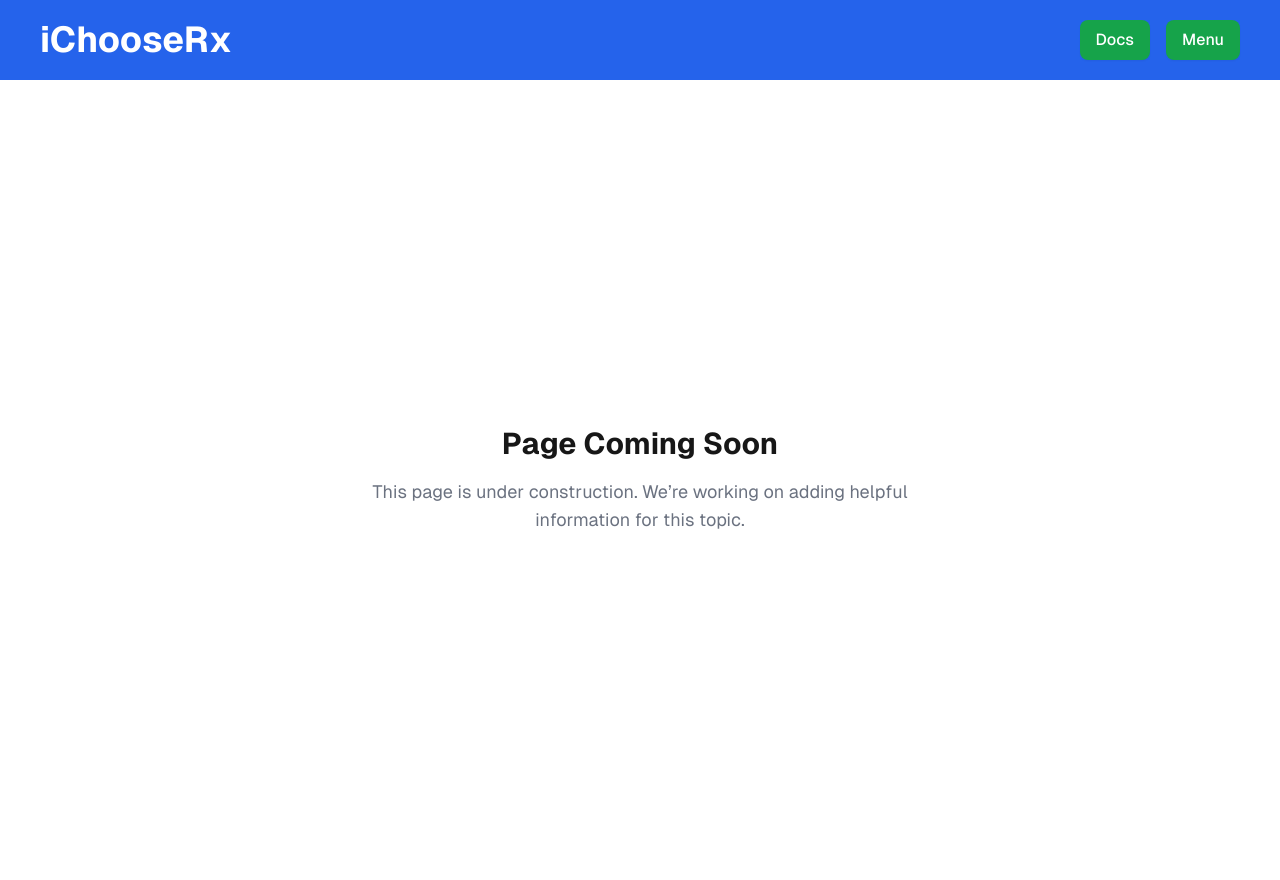
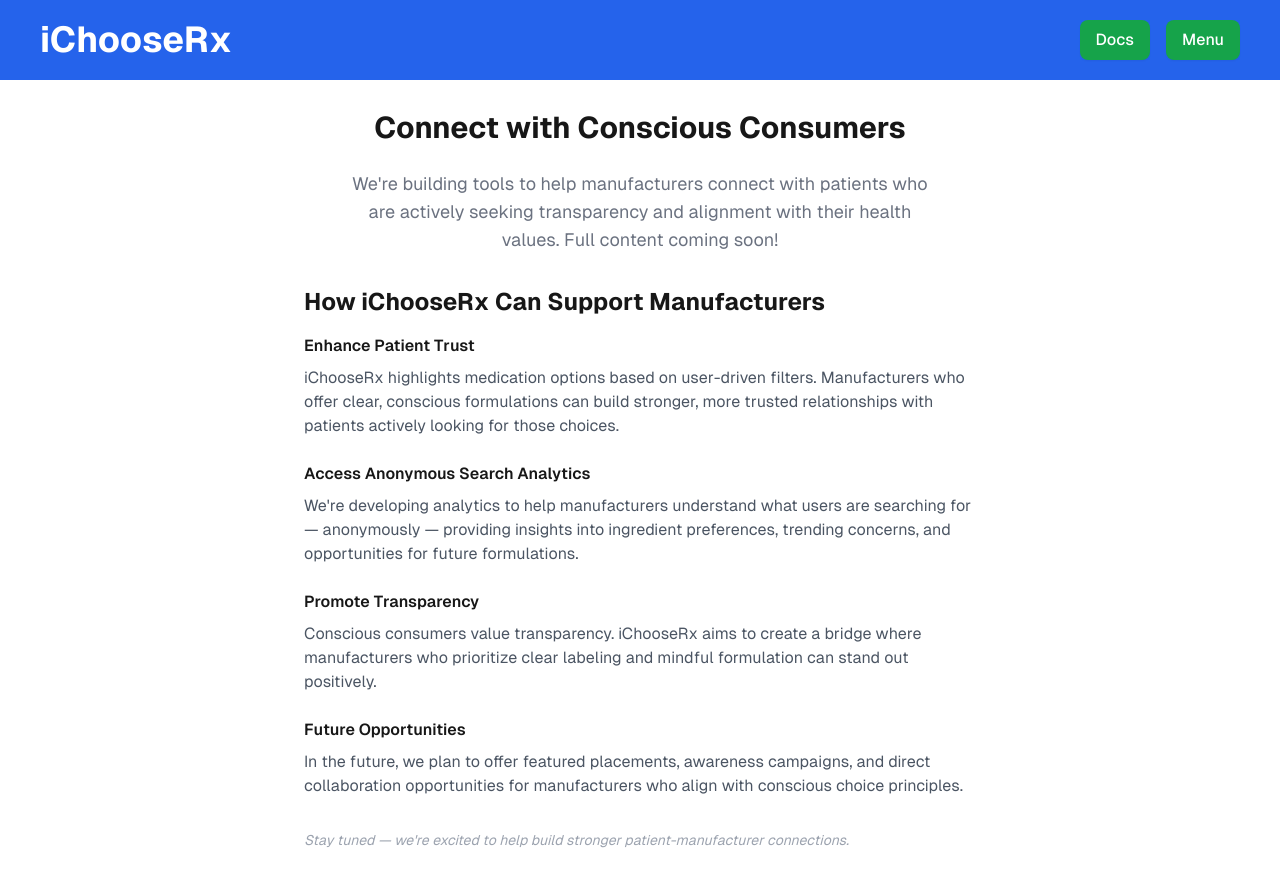
Before and after one commit to iChooseRx/iChooseRx_fe, a Next.js app: page /for-manufacturers in a window 1280 px wide. Built offline with nearby package versions, Linux system fonts and the light colour scheme; no server answers.

Commit message:
Adds more content to doc pages that were under construction, more to follow

```diff
--- a/src/app/faq/page.js
+++ b/src/app/faq/page.js
@@ -7,10 +7,42 @@ export default function PlaceholderPage() {
     <>
       <DashboardHeader />
       <main className="min-h-screen flex flex-col items-center justify-center bg-background text-foreground p-6 text-center">
-        <h1 className="text-3xl font-bold mb-4">Page Coming Soon</h1>
-        <p className="text-lg text-gray-500 dark:text-gray-400 max-w-xl">
-          This page is under construction. We’re working on adding helpful information for this topic.
+        <h1 className="text-3xl font-bold mb-6">Page Coming Soon</h1>
+        <p className="text-lg text-gray-500 dark:text-gray-400 max-w-xl mb-8">
+          This page is under construction. We're working to add helpful resources and tools to empower your medication and pharmacy choices. Please check back soon for updates!
         </p>
+
+        <section className="text-left max-w-2xl">
+          <h2 className="text-2xl font-bold mb-4">Frequently Asked Questions</h2>
+
+          <div className="mb-6">
+            <h3 className="font-semibold mb-2">What is iChooseRx?</h3>
+            <p className="text-gray-600 dark:text-gray-400">
+              iChooseRx is a platform that helps users search FDA-approved drugs based on filters like inactive ingredients, lifestyle preferences, and wellness goals.
+            </p>
+          </div>
+
+          <div className="mb-6">
+            <h3 className="font-semibold mb-2">Why are some pages still under construction?</h3>
+            <p className="text-gray-600 dark:text-gray-400">
+              We're actively expanding iChooseRx to provide detailed information for every filter, pharmacy tool, and feature. Our goal is to deliver high-quality, helpful content.
+            </p>
+          </div>
+
+          <div className="mb-6">
+            <h3 className="font-semibold mb-2">How often is content updated?</h3>
+            <p className="text-gray-600 dark:text-gray-400">
+              New content is added and updated regularly as we continue improving the platform and responding to community needs.
+            </p>
+          </div>
+
+          <div>
+            <h3 className="font-semibold mb-2">How can I stay informed about updates?</h3>
+            <p className="text-gray-600 dark:text-gray-400">
+              You can follow our updates on the iChooseRx homepage or contact us if you'd like to receive future announcements.
+            </p>
+          </div>
+        </section>
       </main>
     </>
   );
--- a/src/app/for-manufacturers/page.js
+++ b/src/app/for-manufacturers/page.js
@@ -2,15 +2,51 @@
 
 import DashboardHeader from "@/components/DashboardHeader";
 
-export default function PlaceholderPage() {
+export default function ForManufacturersPage() {
   return (
     <>
       <DashboardHeader />
       <main className="min-h-screen flex flex-col items-center justify-center bg-background text-foreground p-6 text-center">
-        <h1 className="text-3xl font-bold mb-4">Page Coming Soon</h1>
-        <p className="text-lg text-gray-500 dark:text-gray-400 max-w-xl">
-          This page is under construction. We’re working on adding helpful information for this topic.
+        <h1 className="text-3xl font-bold mb-6">Connect with Conscious Consumers</h1>
+        <p className="text-lg text-gray-500 dark:text-gray-400 max-w-xl mb-8">
+          We're building tools to help manufacturers connect with patients who are actively seeking transparency and alignment with their health values. Full content coming soon!
         </p>
+
+        <section className="text-left max-w-2xl">
+          <h2 className="text-2xl font-bold mb-4">How iChooseRx Can Support Manufacturers</h2>
+
+          <div className="mb-6">
+            <h3 className="font-semibold mb-2">Enhance Patient Trust</h3>
+            <p className="text-gray-600 dark:text-gray-400">
+              iChooseRx highlights medication options based on user-driven filters. Manufacturers who offer clear, conscious formulations can build stronger, more trusted relationships with patients actively looking for those choices.
+            </p>
+          </div>
+
+          <div className="mb-6">
+            <h3 className="font-semibold mb-2">Access Anonymous Search Analytics</h3>
+            <p className="text-gray-600 dark:text-gray-400">
+              We're developing analytics to help manufacturers understand what users are searching for — anonymously — providing insights into ingredient preferences, trending concerns, and opportunities for future formulations.
+            </p>
+          </div>
+
+          <div className="mb-6">
+            <h3 className="font-semibold mb-2">Promote Transparency</h3>
+            <p className="text-gray-600 dark:text-gray-400">
+              Conscious consumers value transparency. iChooseRx aims to create a bridge where manufacturers who prioritize clear labeling and mindful formulation can stand out positively.
+            </p>
+          </div>
+
+          <div className="mb-6">
+            <h3 className="font-semibold mb-2">Future Opportunities</h3>
+            <p className="text-gray-600 dark:text-gray-400">
+              In the future, we plan to offer featured placements, awareness campaigns, and direct collaboration opportunities for manufacturers who align with conscious choice principles.
+            </p>
+          </div>
+
+          <p className="mt-8 text-sm italic text-gray-400">
+            Stay tuned — we're excited to help build stronger patient-manufacturer connections.
+          </p>
+        </section>
       </main>
     </>
   );
--- a/src/app/for-pharmacies/page.js
+++ b/src/app/for-pharmacies/page.js
@@ -2,15 +2,51 @@
 
 import DashboardHeader from "@/components/DashboardHeader";
 
-export default function PlaceholderPage() {
+export default function ForPharmaciesPage() {
   return (
     <>
       <DashboardHeader />
       <main className="min-h-screen flex flex-col items-center justify-center bg-background text-foreground p-6 text-center">
-        <h1 className="text-3xl font-bold mb-4">Page Coming Soon</h1>
-        <p className="text-lg text-gray-500 dark:text-gray-400 max-w-xl">
-          This page is under construction. We’re working on adding helpful information for this topic.
+        <h1 className="text-3xl font-bold mb-6">Grow Your Pharmacy with iChooseRx</h1>
+        <p className="text-lg text-gray-500 dark:text-gray-400 max-w-xl mb-8">
+          We're building tools to help local pharmacies thrive by connecting them with patients actively searching for specific medications. Full content coming soon!
         </p>
+
+        <section className="text-left max-w-2xl">
+          <h2 className="text-2xl font-bold mb-4">How iChooseRx Can Support Your Pharmacy</h2>
+
+          <div className="mb-6">
+            <h3 className="font-semibold mb-2">Increase Foot Traffic</h3>
+            <p className="text-gray-600 dark:text-gray-400">
+              Patients using iChooseRx are already looking for specific drug formulations that match their needs and values. By being visible to them, your pharmacy can become their trusted destination.
+            </p>
+          </div>
+
+          <div className="mb-6">
+            <h3 className="font-semibold mb-2">Boost Revenue</h3>
+            <p className="text-gray-600 dark:text-gray-400">
+              When patients know where they can find the medications they want, it can lead to more prescriptions filled, additional retail purchases, and long-term customer loyalty.
+            </p>
+          </div>
+
+          <div className="mb-6">
+            <h3 className="font-semibold mb-2">Strengthen Community Trust</h3>
+            <p className="text-gray-600 dark:text-gray-400">
+              By helping patients find drugs that align with their health needs and personal values, your pharmacy becomes a leader in conscious care within your community.
+            </p>
+          </div>
+
+          <div className="mb-6">
+            <h3 className="font-semibold mb-2">Support for Physicians and Prescribers</h3>
+            <p className="text-gray-600 dark:text-gray-400">
+              Doctors want to know where their patients can reliably get the treatments they prescribe. iChooseRx can help create connections between pharmacies and local prescribers who value access, trust, and patient-centered care.
+            </p>
+          </div>
+
+          <p className="mt-8 text-sm italic text-gray-400">
+            Stay tuned — we’re excited to help pharmacies grow and strengthen their role as trusted health allies.
+          </p>
+        </section>
       </main>
     </>
   );
--- a/src/app/how-users-benefit/page.js
+++ b/src/app/how-users-benefit/page.js
@@ -2,15 +2,51 @@
 
 import DashboardHeader from "@/components/DashboardHeader";
 
-export default function PlaceholderPage() {
+export default function HowUsersBenefitPage() {
   return (
     <>
       <DashboardHeader />
       <main className="min-h-screen flex flex-col items-center justify-center bg-background text-foreground p-6 text-center">
-        <h1 className="text-3xl font-bold mb-4">Page Coming Soon</h1>
-        <p className="text-lg text-gray-500 dark:text-gray-400 max-w-xl">
-          This page is under construction. We’re working on adding helpful information for this topic.
+        <h1 className="text-3xl font-bold mb-6">How iChooseRx Empowers You</h1>
+        <p className="text-lg text-gray-500 dark:text-gray-400 max-w-xl mb-8">
+          We're making it easier than ever to find the right medications for your needs, values, lifestyle, and health goals. Full content coming soon!
         </p>
+
+        <section className="text-left max-w-2xl">
+          <h2 className="text-2xl font-bold mb-4">Why Use iChooseRx?</h2>
+
+          <div className="mb-6">
+            <h3 className="font-semibold mb-2">Find Drugs That Align with You</h3>
+            <p className="text-gray-600 dark:text-gray-400">
+              Whether you're avoiding certain additives, managing allergies, or living according to specific lifestyle choices, iChooseRx helps you quickly search FDA-approved drugs that match your criteria — without endless guesswork.
+            </p>
+          </div>
+
+          <div className="mb-6">
+            <h3 className="font-semibold mb-2">Save Time and Reduce Frustration</h3>
+            <p className="text-gray-600 dark:text-gray-400">
+              No more combing through hard-to-read ingredient lists. Our filters make it simple to find options that fit your personal or medical needs in just a few clicks.
+            </p>
+          </div>
+
+          <div className="mb-6">
+            <h3 className="font-semibold mb-2">Crowdsource Pharmacy Availability</h3>
+            <p className="text-gray-600 dark:text-gray-400">
+              Users can report where they found specific drug formulations, helping others find pharmacies that stock the medications they need — and building a supportive, community-driven network.
+            </p>
+          </div>
+
+          <div className="mb-6">
+            <h3 className="font-semibold mb-2">There’s Nothing Else Like It</h3>
+            <p className="text-gray-600 dark:text-gray-400">
+              iChooseRx was built because this tool didn’t exist — until now. We're dedicated to giving you transparent, conscious options when it comes to your health decisions.
+            </p>
+          </div>
+
+          <p className="mt-8 text-sm italic text-gray-400">
+            Your choices matter. iChooseRx makes finding the right drug — and the right pharmacy — simpler, faster, and more aligned with what matters most to you.
+          </p>
+        </section>
       </main>
     </>
   );
```
